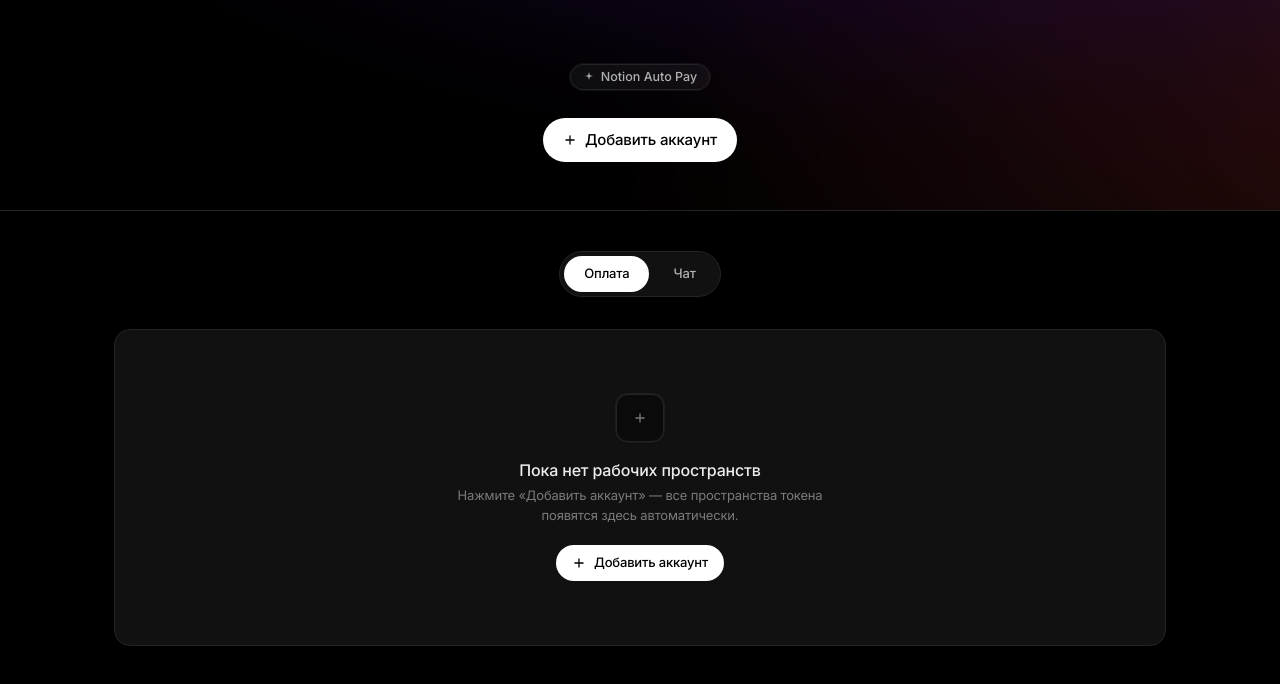
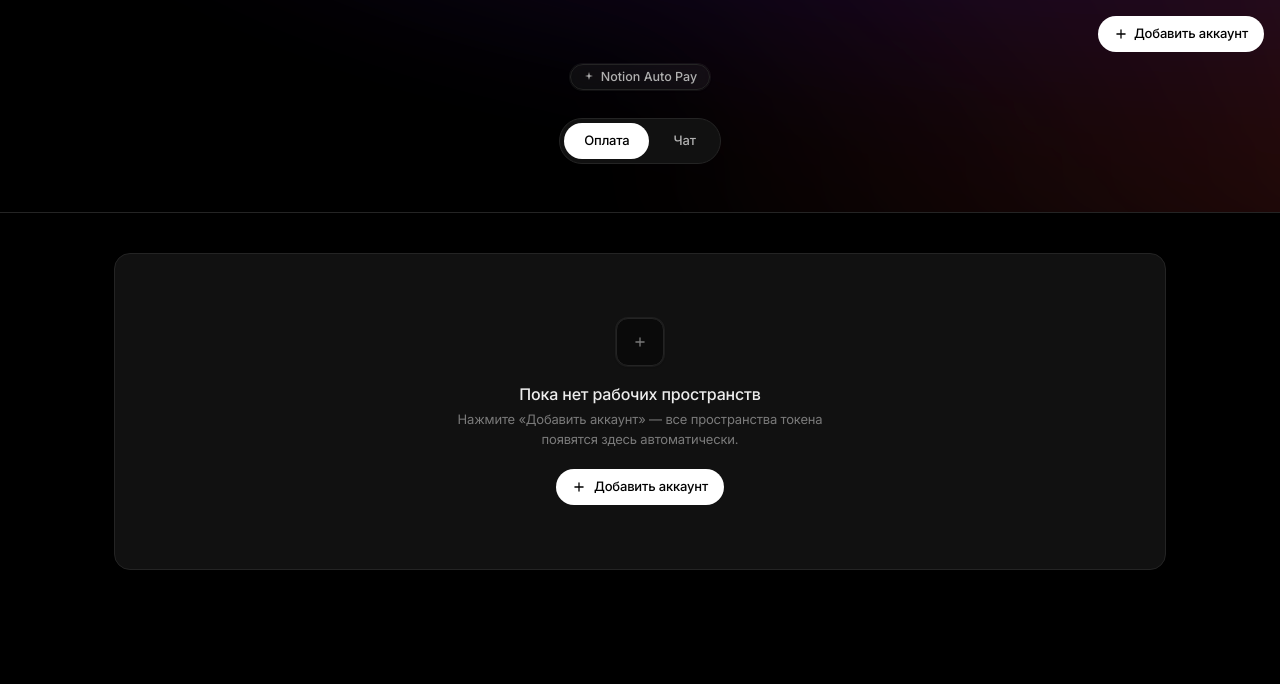
Before and after one commit to Loki-Skylineop/Notion-Auto-Pay, a React (Vite) app in the folder web/: page / in a window 1280 px wide. Shown: the top 684 px of the page. Built offline with nearby package versions, Linux system fonts and the light colour scheme; no server answers.

Commit message:
hero: move add-account top-right, tabs into hero center

```diff
--- a/web/src/App.tsx
+++ b/web/src/App.tsx
@@ -44,33 +44,67 @@ const IconSpark = () => (
   </svg>
 )
 
+// Top-level tab switcher between the payment pool (Оплата) and the AI chat
+// surface (Чат). Rendered centered inside the hero band.
+function TabBar({ tab, onChange }: { tab: 'pay' | 'chat'; onChange: (t: 'pay' | 'chat') => void }) {
+  const base = 'h-9 px-5 rounded-full text-[13px] font-medium cursor-pointer transition-colors border-none'
+  const active = 'bg-white text-black'
+  const idle = 'bg-transparent text-text-secondary hover:text-text-primary'
+  return (
+    <div className="flex items-center gap-1 bg-bg-secondary border border-border rounded-full p-1 w-fit mx-auto">
+      <button onClick={() => onChange('pay')} className={`${base} ${tab === 'pay' ? active : idle}`}>Оплата</button>
+      <button onClick={() => onChange('chat')} className={`${base} ${tab === 'chat' ? active : idle}`}>Чат</button>
+    </div>
+  )
+}
+
 // Hero band carrying the brand's signature mesh-gradient atmospheric glow over
-// the black canvas. Headline copy intentionally omitted — just the brand chip
-// and the primary action.
-function Hero({ onAdd, accountCount, spaceCount, onLogout }: { onAdd: () => void; accountCount: number; spaceCount: number; onLogout?: () => void }) {
+// the black canvas. The primary "Добавить аккаунт" action and the logout
+// button live in the top-right corner; the Оплата / Чат tab switcher sits
+// centered in the band.
+function Hero({
+  onAdd,
+  accountCount,
+  spaceCount,
+  onLogout,
+  tab,
+  onTab,
+}: {
+  onAdd: () => void
+  accountCount: number
+  spaceCount: number
+  onLogout?: () => void
+  tab?: 'pay' | 'chat'
+  onTab?: (t: 'pay' | 'chat') => void
+}) {
   return (
     <header className="relative overflow-hidden border-b border-border">
       <div aria-hidden="true" className="mesh-hero pointer-events-none absolute -top-56 left-1/2 -translate-x-1/2 w-[150%] h-[520px] opacity-70" />
+      <div className="absolute top-4 right-4 z-10 flex items-center gap-2">
+        <button
+          onClick={onAdd}
+          className="inline-flex items-center gap-1.5 h-9 px-4 bg-white hover:bg-white/90 text-black rounded-full text-[13px] font-medium cursor-pointer transition-colors border-none"
+        >
+          <IconPlus /> Добавить аккаунт
+        </button>
         {onLogout && (
           <button
             onClick={onLogout}
-          className="absolute top-4 right-4 z-10 inline-flex items-center gap-1.5 h-8 px-3 bg-white/5 hover:bg-white/10 border border-border rounded-full text-[12px] text-text-secondary hover:text-text-primary cursor-pointer transition-colors"
+            className="inline-flex items-center gap-1.5 h-9 px-3 bg-white/5 hover:bg-white/10 border border-border rounded-full text-[12px] text-text-secondary hover:text-text-primary cursor-pointer transition-colors"
           >
             Выйти
           </button>
         )}
+      </div>
       <div className="relative max-w-[1100px] mx-auto px-6 pt-16 pb-12 text-center">
         <span className="eyebrow inline-flex items-center gap-1.5 bg-white/5 backdrop-blur border border-border rounded-full px-3 py-1 shadow-card">
           <IconSpark /> Notion Auto Pay
         </span>
+        {tab && onTab && (
           <div className="flex items-center justify-center gap-3 mt-7">
-          <button
-            onClick={onAdd}
-            className="inline-flex items-center gap-2 h-11 px-5 bg-white hover:bg-white/90 text-black rounded-full text-[15px] font-medium cursor-pointer transition-colors border-none"
-          >
-            <IconPlus /> Добавить аккаунт
-          </button>
+            <TabBar tab={tab} onChange={onTab} />
           </div>
+        )}
         {(accountCount > 0 || spaceCount > 0) && (
           <div className="flex items-center justify-center gap-6 mt-9">
             <Stat value={accountCount} label="аккаунтов" />
@@ -88,20 +122,6 @@ function Stat({ value, label }: { value: number; label: string }) {
     <div className="flex flex-col items-center">
       <span className="text-[24px] font-semibold tracking-tight text-text-primary tabular-nums leading-none">{value}</span>
       <span className="text-[12px] text-text-muted mt-1.5">{label}</span>
-    </div>
-  )
-}
-
-// Top-level tab switcher between the payment pool (Оплата) and the AI chat
-// surface (Чат). Kept as a small pill bar centered under the hero.
-function TabBar({ tab, onChange }: { tab: 'pay' | 'chat'; onChange: (t: 'pay' | 'chat') => void }) {
-  const base = 'h-9 px-5 rounded-full text-[13px] font-medium cursor-pointer transition-colors border-none'
-  const active = 'bg-white text-black'
-  const idle = 'bg-transparent text-text-secondary hover:text-text-primary'
-  return (
-    <div className="flex items-center gap-1 mb-8 bg-bg-secondary border border-border rounded-full p-1 w-fit mx-auto">
-      <button onClick={() => onChange('pay')} className={`${base} ${tab === 'pay' ? active : idle}`}>Оплата</button>
-      <button onClick={() => onChange('chat')} className={`${base} ${tab === 'chat' ? active : idle}`}>Чат</button>
     </div>
   )
 }
@@ -339,11 +359,16 @@ function Dashboard({ onLogout }: { onLogout?: () => void }) {
 
   return (
     <div className="min-h-screen">
-      <Hero onAdd={() => setShowAddModal(true)} accountCount={accountCount} spaceCount={spaceCount} onLogout={onLogout} />
+      <Hero
+        onAdd={() => setShowAddModal(true)}
+        accountCount={accountCount}
+        spaceCount={spaceCount}
+        onLogout={onLogout}
+        tab={tab}
+        onTab={setTab}
+      />
 
       <main className="max-w-[1100px] mx-auto px-6 py-10">
-        <TabBar tab={tab} onChange={setTab} />
-
         {tab === 'pay' ? (
           discovered.length === 0 ? (
             hydrating ? (
```
Lines whose indentation alone changed are shown as unchanged.
